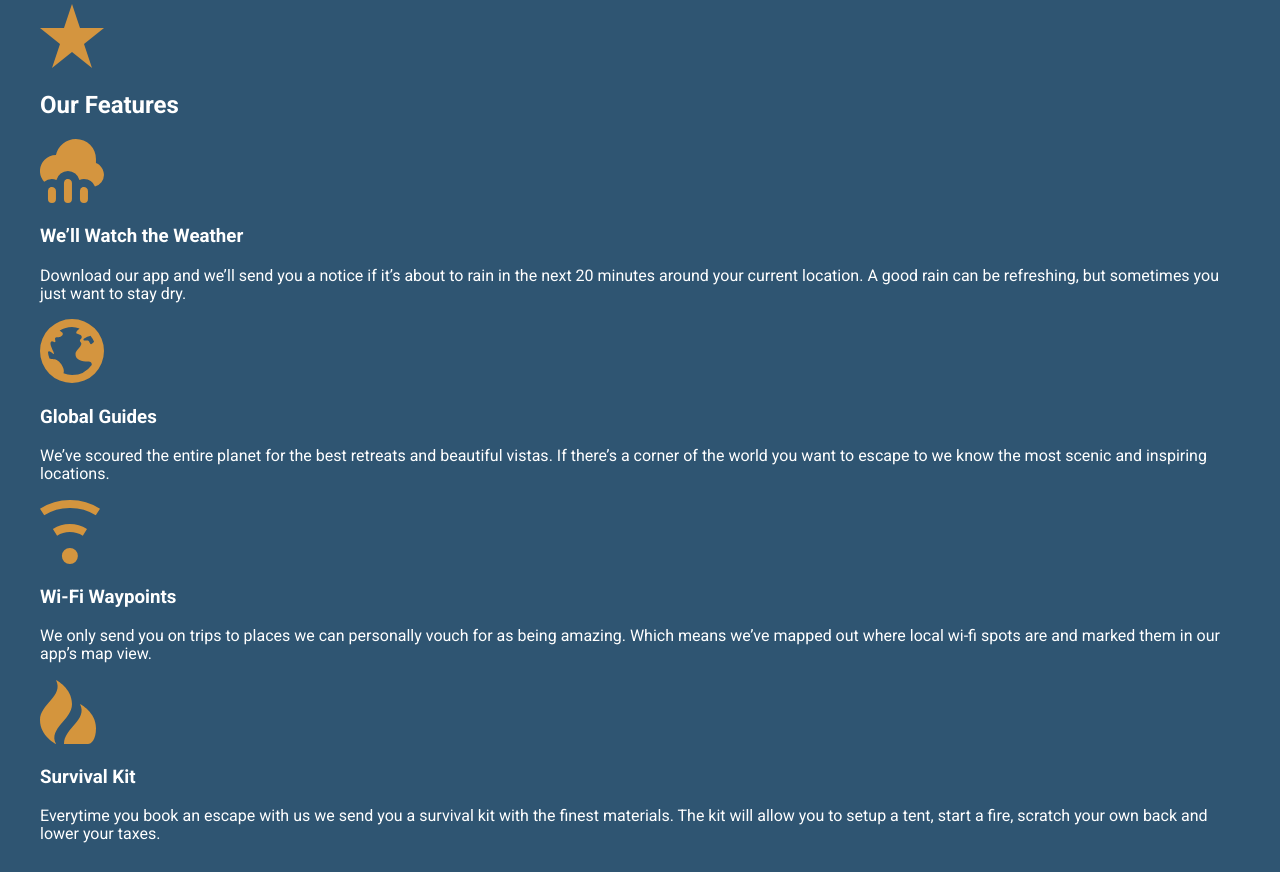
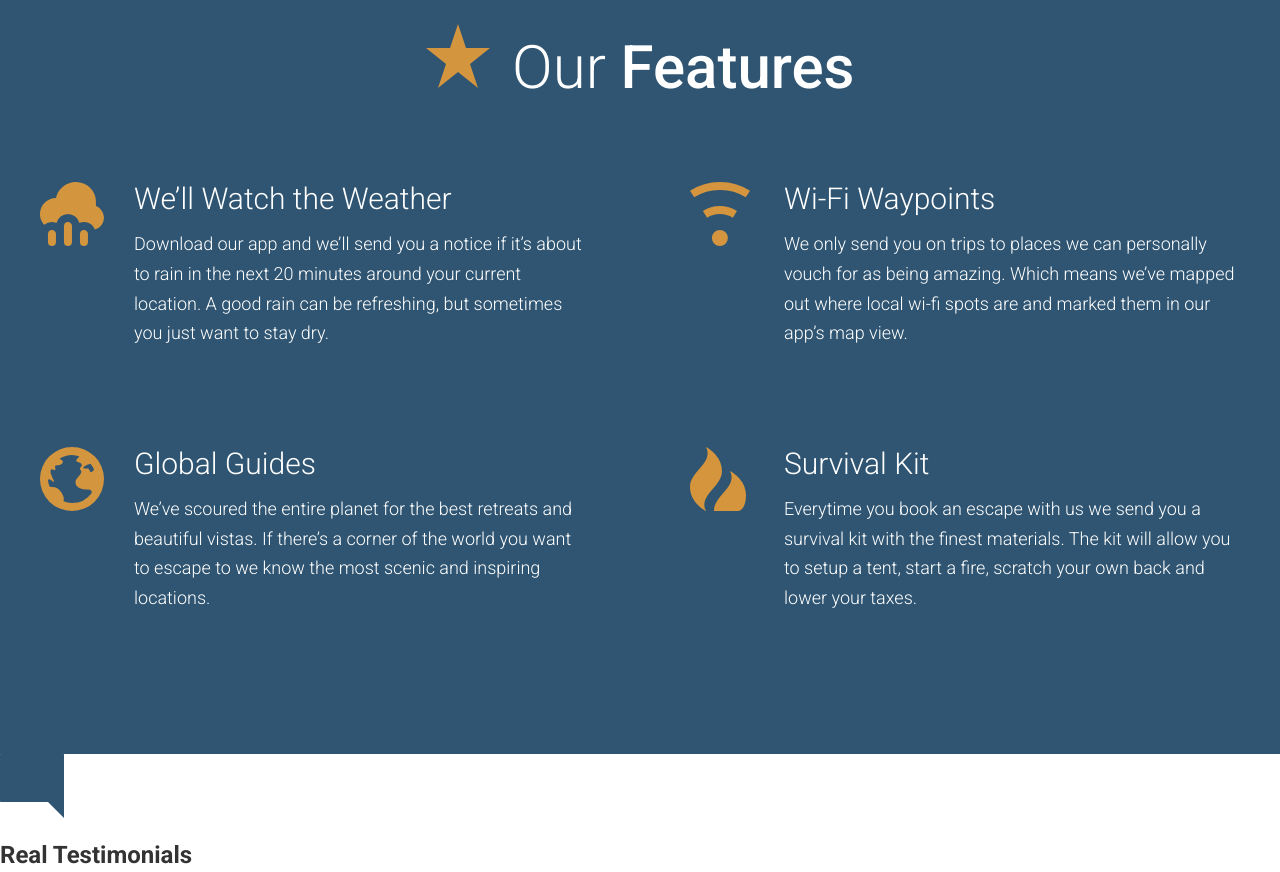
Before and after one commit to alextrick/Gulp-Company-One-Page, a website: page app/index.html in a window 1280 px wide. Shown: the part 2280-3152 px from the top of the page. Drawn offline with Linux system fonts and the light colour scheme.

Commit message:
completed Our Features section

```diff
--- /dev/null
+++ b/app/assets/styles/modules/_feature-item.css
@@ -0,0 +1,31 @@
+.feature-item {
+    position: relative;
+    padding-bottom: 2.5rem;
+
+    @mixin atSmall {
+        padding-left: 94px;
+    }
+
+    &__icon {
+        display: block;
+        margin: 0 auto;
+
+        @mixin atSmall {
+            position: absolute;
+            left: 0;
+        }
+    }
+    &__title {
+        font-size: 1.6rem;
+        font-weight: 300;
+        margin-top: 0.7em;
+        margin-bottom: 0.8rem;
+        text-align: center;
+
+        @mixin atSmall {
+            text-align: left;
+            margin-top: 1em;
+            font-size: 1.875rem;
+        }
+    }
+}
--- a/app/assets/styles/modules/_generic-content-container.css
+++ b/app/assets/styles/modules/_generic-content-container.css
@@ -1,7 +1,8 @@
 .generic-content-container {
     p {
+        font-weight: 300;
         line-height: 1.65;
-        margin: 1.8rem 0;
+        margin: 0 0 1.8rem 0;
     }
 
     p a {
--- a/app/assets/styles/modules/_row.css
+++ b/app/assets/styles/modules/_row.css
@@ -4,8 +4,14 @@
     &--gutters {
         margin-right: -65px;
     }
+    &--gutters-large {
+        margin-right: -100px;
+    }
     &--gutters > div {
         padding-right: 65px;
+    }
+    &--gutters-large > div {
+        padding-right: 100px;
     }
 
     &__b-margin-until-medium {
@@ -20,6 +26,10 @@
         &__medium-4--larger {
             width: 37%;
         }
+        &__medium-6 {
+            float: left;
+            width: 50%;
+        }
         &__medium-8 {
             float: left;
             width: 66.66%;
@@ -32,5 +42,4 @@
         }
     }
 
-
 }
--- /dev/null
+++ b/app/assets/styles/modules/_section-title.css
@@ -0,0 +1,27 @@
+.section-title {
+    font-size:  2.5rem;
+    font-weight: 300;
+    text-align: center;
+
+    @mixin atSmall {
+        font-size: 3.75rem;
+    }
+
+    strong {
+        font-weight: 500;
+    }
+
+    &__icon {
+        display: block;
+        margin-left: auto;
+        margin-right: auto;
+        margin-bottom: 0.6rem;
+
+        @mixin atSmall {
+            margin-right: 0.5rem;
+            margin-left: 0;
+            margin-bottom: 0;
+            display: inline-block;
+        }
+    }
+}
--- a/app/assets/styles/styles.css
+++ b/app/assets/styles/styles.css
@@ -9,4 +9,6 @@
 @import "modules/_page-section";
 @import "modules/_headline";
 @import "modules/_row";
-@import "modules/_generic-content-container"
+@import "modules/_generic-content-container";
+@import "modules/_section-title";
+@import "modules/_feature-item";
--- a/app/index.html
+++ b/app/index.html
@@ -69,24 +69,34 @@
 
   <div id="features" class="page-section page-section--blue">
     <div class="wrapper">
-      <img src="assets/images/icons/star.svg">
-      <h2>Our Features</h2>
-
-      <img src="assets/images/icons/rain.svg">
-      <h3>We&rsquo;ll Watch the Weather</h3>
-      <p>Download our app and we&rsquo;ll send you a notice if it&rsquo;s about to rain in the next 20 minutes around your current location. A good rain can be refreshing, but sometimes you just want to stay dry.</p>
-
-      <img src="assets/images/icons/globe.svg">
-      <h3>Global Guides</h3>
-      <p>We&rsquo;ve scoured the entire planet for the best retreats and beautiful vistas. If there&rsquo;s a corner of the world you want to escape to we know the most scenic and inspiring locations.</p>
-
-      <img src="assets/images/icons/wifi.svg">
-      <h3>Wi-Fi Waypoints</h3>
-      <p>We only send you on trips to places we can personally vouch for as being amazing. Which means we&rsquo;ve mapped out where local wi-fi spots are and marked them in our app&rsquo;s map view.</p>
-
-      <img src="assets/images/icons/fire.svg">
-      <h3>Survival Kit</h3>
-      <p>Everytime you book an escape with us we send you a survival kit with the finest materials. The kit will allow you to setup a tent, start a fire, scratch your own back and lower your taxes.</p>
+      <h2 class="section-title"><img class="section-title__icon" src="assets/images/icons/star.svg">
+        Our <strong>Features</strong></h2>
+      <div class="row row--gutters-large generic-content-container">
+        <div class="row__medium-6">
+          <div class="feature-item">
+              <img class="feature-item__icon" src="assets/images/icons/rain.svg">
+              <h3 class="feature-item__title">We&rsquo;ll Watch the Weather</h3>
+              <p>Download our app and we&rsquo;ll send you a notice if it&rsquo;s about to rain in the next 20 minutes around your current location. A good rain can be refreshing, but sometimes you just want to stay dry.</p>
+          </div>
+          <div class="feature-item">
+            <img class="feature-item__icon" src="assets/images/icons/globe.svg">
+            <h3 class="feature-item__title">Global Guides</h3>
+            <p>We&rsquo;ve scoured the entire planet for the best retreats and beautiful vistas. If there&rsquo;s a corner of the world you want to escape to we know the most scenic and inspiring locations.</p>
+          </div>
+        </div>
+        <div class="row__medium-6">
+          <div class="feature-item">
+            <img class="feature-item__icon" src="assets/images/icons/wifi.svg">
+            <h3 class="feature-item__title">Wi-Fi Waypoints</h3>
+            <p>We only send you on trips to places we can personally vouch for as being amazing. Which means we&rsquo;ve mapped out where local wi-fi spots are and marked them in our app&rsquo;s map view.</p>
+          </div>
+          <div class="feature-item">
+            <img class="feature-item__icon" src="assets/images/icons/fire.svg">
+            <h3 class="feature-item__title">Survival Kit</h3>
+            <p>Everytime you book an escape with us we send you a survival kit with the finest materials. The kit will allow you to setup a tent, start a fire, scratch your own back and lower your taxes.</p>
+          </div>
+        </div>
+      </div>
     </div>
   </div>
 
--- a/app/temp/styles/styles.css
+++ b/app/temp/styles/styles.css
@@ -664,8 +664,16 @@ img {
         margin-right: -65px;
     }
 
+.row--gutters-large {
+        margin-right: -100px;
+    }
+
 .row--gutters > div {
         padding-right: 65px;
+    }
+
+.row--gutters-large > div {
+        padding-right: 100px;
     }
 
 .row__b-margin-until-medium {
@@ -680,6 +688,10 @@ img {
         .row__medium-4--larger {
             width: 37%;
         }
+        .row__medium-6 {
+            float: left;
+            width: 50%;
+        }
         .row__medium-8 {
             float: left;
             width: 66.66%;
@@ -693,8 +705,9 @@ img {
     }
 
 .generic-content-container p {
+        font-weight: 300;
         line-height: 1.65;
-        margin: 1.8rem 0;
+        margin: 0 0 1.8rem 0;
     }
 
 .generic-content-container p a {
@@ -707,3 +720,79 @@ img {
         font-size: 1.125rem
 }
     }
+
+.section-title {
+    font-size:  2.5rem;
+    font-weight: 300;
+    text-align: center;
+}
+
+@media (min-width: 530px) {
+
+.section-title {
+        font-size: 3.75rem
+}
+    }
+
+.section-title strong {
+        font-weight: 500;
+    }
+
+.section-title__icon {
+        display: block;
+        margin-left: auto;
+        margin-right: auto;
+        margin-bottom: 0.6rem;
+    }
+
+@media (min-width: 530px) {
+
+.section-title__icon {
+            margin-right: 0.5rem;
+            margin-left: 0;
+            margin-bottom: 0;
+            display: inline-block
+    }
+    }
+
+.feature-item {
+    position: relative;
+    padding-bottom: 2.5rem;
+}
+
+@media (min-width: 530px) {
+
+.feature-item {
+        padding-left: 94px
+}
+    }
+
+.feature-item__icon {
+        display: block;
+        margin: 0 auto;
+    }
+
+@media (min-width: 530px) {
+
+.feature-item__icon {
+            position: absolute;
+            left: 0
+    }
+    }
+
+.feature-item__title {
+        font-size: 1.6rem;
+        font-weight: 300;
+        margin-top: 0.7em;
+        margin-bottom: 0.8rem;
+        text-align: center;
+    }
+
+@media (min-width: 530px) {
+
+.feature-item__title {
+            text-align: left;
+            margin-top: 1em;
+            font-size: 1.875rem
+    }
+    }
```
